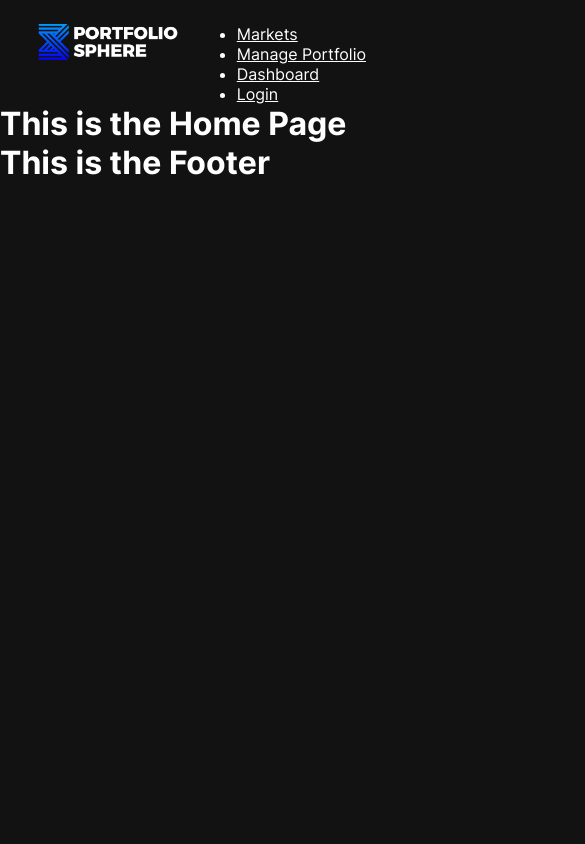
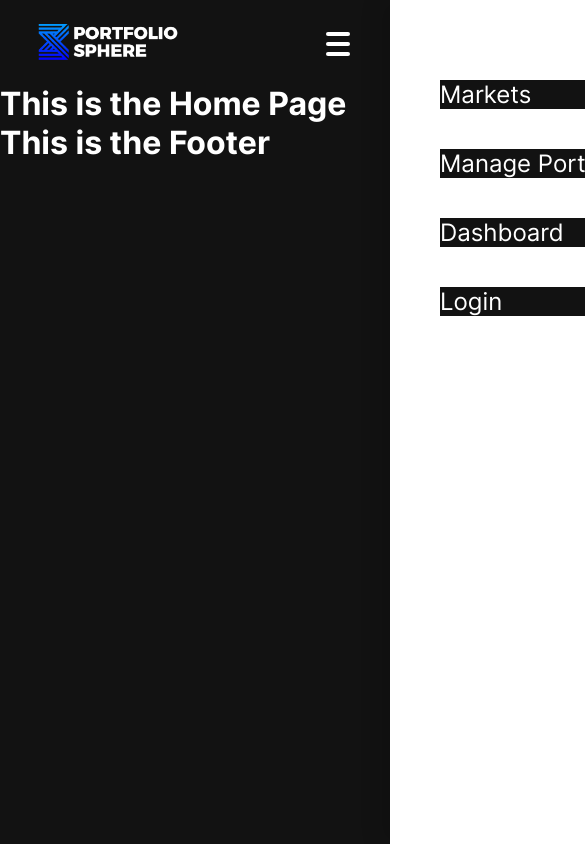
Before and after one commit to TristanJgn/portfolio-sphere, a React (Create React App) app: page / in a window 390 px wide. Shown: the top 844 px of the page, 585 px wide, since content can reach past the window. Built offline with nearby package versions, Linux system fonts and the light colour scheme.

Commit message:
adds styling to hamburger menu and menu items

```diff
--- a/src/Components/HamburgerMenu/HamburgerMenu.scss
+++ b/src/Components/HamburgerMenu/HamburgerMenu.scss
@@ -1,3 +1,47 @@
 @use "../../styles/global" as *;
 @use "../../styles/variables" as *;
 @use "../../styles/mixins" as *;
+
+.menu-container {
+  transition: opacity 0.3s ease, visibility 0.3s ease;
+}
+
+.hamburger-menu {
+  display: flex;
+  flex-direction: column;
+  cursor: pointer;
+  padding: 0.5rem 1rem;
+
+  &__line {
+    width: 1.5rem;
+    height: 0.25rem;
+    margin-bottom: 0.375rem;
+    position: relative;
+    background: #FFF;
+    border-radius: 3px;
+  }
+}
+
+.menu {
+  position: absolute;
+  top: 0;
+  right: 0;
+  height: 100%;
+  background: #fff;
+  width: 300px;
+  padding: 80px 50px 0;
+  box-shadow: -10px 0 20px rgba(0, 0, 0, 0.1);
+  transform: translateX(100%);
+  transition: transform 0.3s ease;
+
+  &__item {
+    margin-bottom: 40px;
+    list-style: none;
+    font-size: 24px;
+  }
+
+  &__link {
+    text-decoration: none;
+    color: #FFF;
+  }
+}
```
